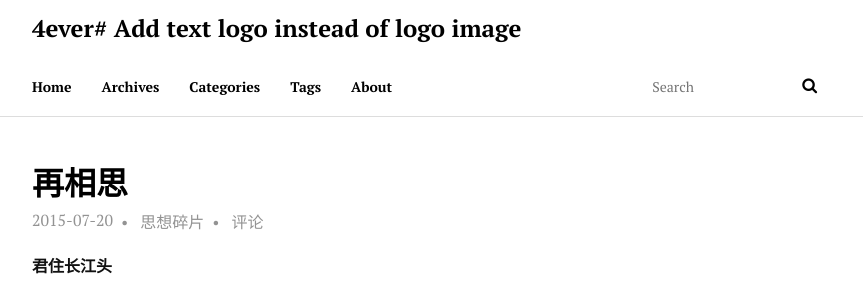
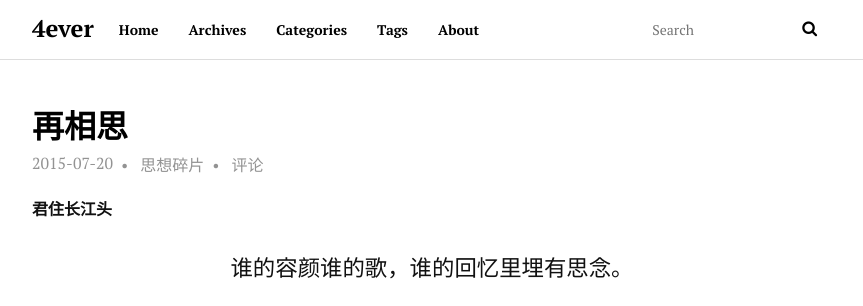
Before and after one commit to cocokui/cocokui.github.io, a plain HTML site: page 2015/07/20/再相思/index.html in a window 1280 px wide. Shown: the top 306 px of the page, without its empty margins (208-1071 px from the left). Drawn offline with Linux system fonts and the light colour scheme; a small style sheet from the web is missing.

Commit message:
Site updated: 2015-07-22 17:44:35

```diff
--- a/2015/07/20/再相思/index.html
+++ b/2015/07/20/再相思/index.html
@@ -38,7 +38,7 @@
   <div id="header-outer" class="outer">
     <div id="header-inner" class="inner">
       <a id="main-nav-toggle" class="nav-icon"></a>
-      <a id="logo" class="logo logo-text" href="/">4ever# Add text logo instead of logo image</a>
+      <a id="logo" class="logo logo-text" href="/">4ever</a>
       <nav id="main-nav">
 
           <a class="main-nav-link" href="/">Home</a>
```
Also changed, not shown: 2015/07/20/时间：07-20-2015-02-14/index.html (+1 -1 lines), 2015/07/21/个人博客的创建/index.html (+1 -1 lines), 2015/07/21/继续折腾/index.html (+1 -1 lines), about/index.html (+1 -1 lines), archives/2015/07/index.html (+1 -1 lines), archives/2015/index.html (+1 -1 lines), archives/index.html (+1 -1 lines), categories/index.html (+1 -1 lines), categories/思想碎片/index.html (+1 -1 lines), categories/手记/index.html (+1 -1 lines), hello-world.html (+1 -1 lines), index.html (+1 -1 lines), search/index.html (+1 -1 lines), tags/index.html (+1 -1 lines), 2 more files.
